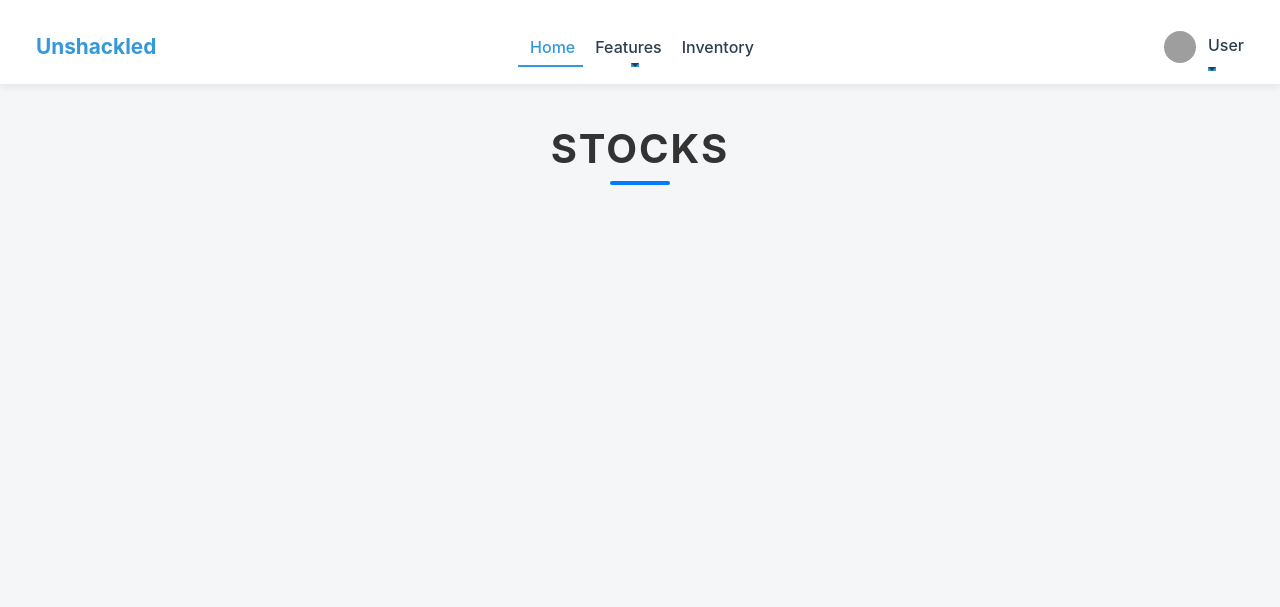
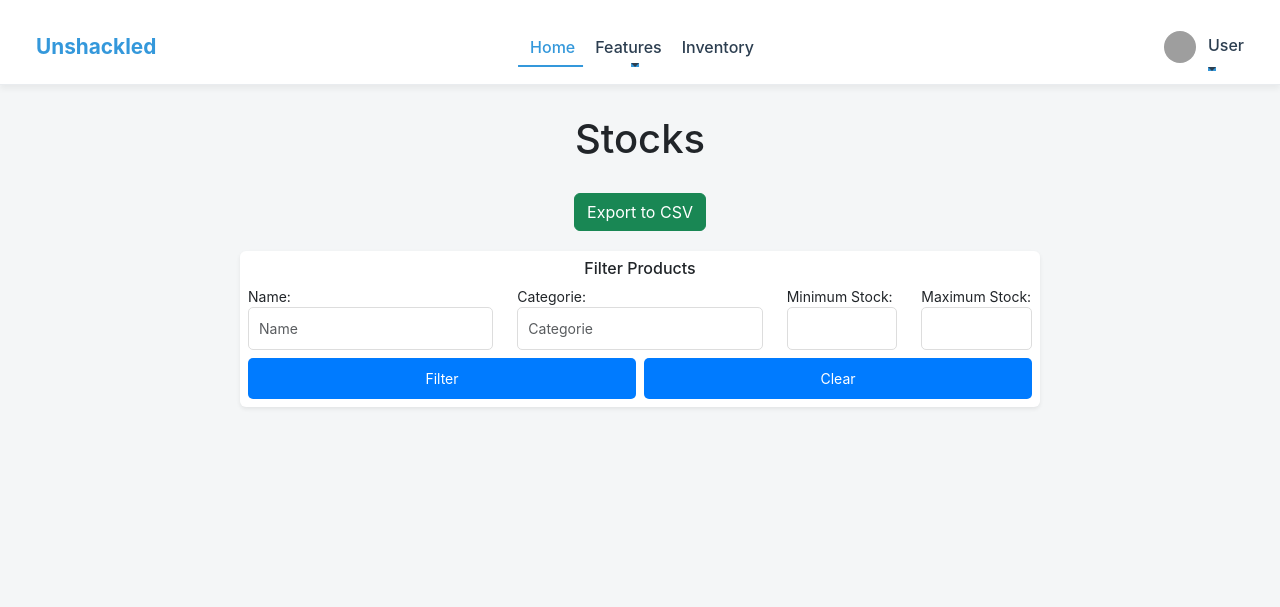
Before and after one commit to CesarRTMartins/Gestao-de-Stocks, a Django app: page /stocks/ in a window 1280 px wide. Shown: the top 607 px of the page. Before the commit the page ends 185 px from the top, so only its background shows below. Run offline with Django 5.2, Linux system fonts and the light colour scheme; data that the repository does not hold is empty; grey boxes are pictures that could not be loaded.

Commit message:
Implementação de funcionalidades

```diff
--- a/pap/pap/settings.py
+++ b/pap/pap/settings.py
@@ -27,9 +27,9 @@ SECRET_KEY = 'django-insecure-cb@s3v95q1jw-f#k_bys1md9mg$lxgh4n=^27rnw#!+2^bx)=a
 # SECURITY WARNING: don't run with debug turned on in production!
 DEBUG = True
 
-ALLOWED_HOSTS = []
+ALLOWED_HOSTS = ['dbfe-2a01-14-135-6240-e0ea-aa80-8866-bba1.ngrok-free.app','127.0.0.1']
 
-
+CSRF_TRUSTED_ORIGINS = ["https://dbfe-2a01-14-135-6240-e0ea-aa80-8866-bba1.ngrok-free.app"]
 # Application definition
 
 INSTALLED_APPS = [
--- a/pap/stocks/models/administration.py
+++ b/pap/stocks/models/administration.py
@@ -8,7 +8,11 @@ class Administrator(models.Model):
     password = models.CharField(max_length=128)  # Password do Administrator
     creation_date = models.DateTimeField(auto_now_add=True) # Data de criação da conta do Administrator
     update_date = models.DateTimeField(auto_now=True) # Data de atualização da conta do Administrator
-    active = models.PositiveSmallIntegerField(choices=[(0, 'Inactive'), (1, 'Active')], default=1)  # Activo ou não
+    active = models.PositiveSmallIntegerField(
+        choices=[(0, 'Inactive'),
+                (1, 'Active')],
+                default=1 # Activo ou não)
+        )
 
     class Meta:
         db_table = 'administrator'  # Define o nome personalizado da tabela na base de dados
--- a/pap/stocks/models/common.py
+++ b/pap/stocks/models/common.py
@@ -17,7 +17,11 @@ class Countries(models.Model):
     country = models.CharField(max_length=200)  # País
     cod = models.CharField(max_length=2)  # Cod do País
     indicative = models.CharField(max_length=10)  # Indicativo do País
-    active = models.PositiveSmallIntegerField(choices=[(0, 'Inactive'), (1, 'Active')], default=1)  # Activo ou não
+    active = models.PositiveSmallIntegerField(
+        choices=[(0, 'Inactive'),
+        (1, 'Active')],
+        default=1
+    )  # Activo ou não
 
     class Meta:
         db_table = 'countries'  # Define o nome personalizado da tabela na base de dados
--- a/pap/stocks/models/movements.py
+++ b/pap/stocks/models/movements.py
@@ -3,7 +3,6 @@ from .products import *
 
 
 class Movements(models.Model):
-
 
     product = models.ForeignKey(Products, on_delete=models.CASCADE, related_name="movements")
     stock = models.ForeignKey(StockProduct, on_delete=models.CASCADE, related_name="movements", null=True, blank=True)
--- a/pap/stocks/static/stocks/style.css
+++ b/pap/stocks/static/stocks/style.css
@@ -1,3 +1,4 @@
+/* Background geral */
 /* Background geral */
 body {
     font-family: Arial, sans-serif;
@@ -6,27 +7,28 @@ body {
     padding: 0;
 }
 
+
 /* Centralizar o card */
 .container {
     display: flex;
-    justify-content: center;
+    flex-direction: column;
     align-items: center;
-    min-height: 100vh; /* Para cobrir toda a altura */
+    min-height: 100vh;
     margin: 0 auto;
-    padding: 10px; /* Adicionar um espaçamento lateral */
+    padding: 10px;
     box-sizing: border-box;
 }
 
+/* Estilo do card */
 /* Estilo do card */
 .card {
     background-color: white;
     border-radius: 15px;
     box-shadow: 0 4px 6px rgba(0, 0, 0, 0.1);
-    padding: 30px;
-    max-width: 500px;
-    width: 100%; /* Sempre usar 100% para que o tamanho se ajuste */
-    box-sizing: border-box; /* Inclui padding e bordas na largura */
-    /*z-index: 500;*/
+    padding: 20px;
+    max-width: 450px;
+    width: 100%;
+    box-sizing: border-box;
 }
 
 /* Título */
@@ -269,3 +271,69 @@ body {
     background: #0056b3;
 
 }
+
+.center-button {
+    display: flex;
+    justify-content: center;
+    align-items: center;
+    margin-top: 20px; /* Ajusta conforme necessário */
+}
+
+/* Formulário de Filtro */
+.filter-form {
+    width: 100%;
+    max-width: 300px;
+    padding: 15px;
+    background: white;
+    border-radius: 10px;
+    box-shadow: 0 2px 5px rgba(0, 0, 0, 0.1);
+    margin-bottom: 20px;
+}
+
+.filter-form h6 {
+    text-align: center;
+    font-size: 1rem;
+    margin-bottom: 10px;
+}
+
+.filter-form input {
+    font-size: 0.9em;
+    padding: 8px;
+    margin-bottom: 8px;
+}
+
+.filter-form button {
+    font-size: 0.9em;
+}
+
+/* Ajuste para os cards */
+.stock-list {
+    list-style: none;
+    padding: 0;
+}
+
+.stock-list li {
+    font-size: 0.9em;
+}
+
+/* Ajustes para a responsividade */
+@media (max-width: 768px) {
+    .card {
+        padding: 15px;
+        max-width: 90%;
+    }
+
+    .filter-form {
+        max-width: 100%;
+        margin-bottom: 10px;
+    }
+
+    .filter-form input {
+        font-size: 0.85em;
+        padding: 6px;
+    }
+
+    .filter-form button {
+        font-size: 0.85em;
+    }
+}
--- a/pap/stocks/templates/stocks/Products.html
+++ b/pap/stocks/templates/stocks/Products.html
@@ -22,30 +22,27 @@
         </script>
     </head>
     <style>
-    h1 {
-        font-size: 2.5rem;
-        font-weight: bold;
-        color: #333; /* Cor neutra para combinar com o design */
-        text-align: center;
-        text-transform: uppercase;
-        letter-spacing: 2px;
-        padding: 10px 0;
-        position: relative;
+            /* Ajusta o tamanho do formulário para ocupar menos espaço */
+            .filter-form {
+                width: 220px;
+                padding: 10px;
+                font-size: 14px;
             }
 
-    h1::after {
-        content: "";
-        display: block;
-        width: 60px;
-        height: 4px;
-        background-color: #007bff; /* Azul para combinar com o logo */
-        margin: 8px auto 0;
-        border-radius: 2px;
-    }
-    .container.mt-0 {
-        margin-top: -90px !important;
+            .filter-form input {
+                font-size: 12px;
+                padding: 5px;
             }
 
+            .filter-form button {
+                font-size: 12px;
+                padding: 5px;
+            }
+
+            /* Garante que os cards não fiquem sobrepostos */
+            .container.my-4 {
+                margin-top: 120px;
+            }
     </style>
 
     <body>
@@ -121,20 +118,51 @@
             <div class="row">
                 <div class="col-md-12">
                     <h1 class="text-center mb-1">Stocks</h1>
+                    <div class="center-button">
+                        <a href="{% url 'export_csv' %}" class="btn btn-success">Export to CSV</a>
                     </div>
+
+
+                    <form method="GET" action="{% url 'list_Products' %}" class="p-2 bg-white rounded shadow-sm filter-form" style="width:100%; max-width:800px !important; margin: 0 auto;margin-top:20px;">
+                        <div class="row" style="">
+                            <h6 class="mb-2">Filter Products</h6>
+                            <div class="col-md-4">
+                                <label for="min_quantity">Name:</label>
+                                <input type="text" name="name" class="form-control form-control-sm mb-2" placeholder="Name">
                             </div>
+                            <div class="col-md-4">
+                                <label for="min_quantity">Categorie:</label>
+                                <input type="text" name="category" class="form-control form-control-sm mb-2" placeholder="Categorie">
                             </div>
+                            <div class="col-md-2">
+                                <label for="min_quantity">Minimum Stock:</label>
+                                <input type="number" name="min_quantity" id="min_quantity" value="{{ min_quantity }}" class="form-control form-control-sm mb-2">
+                            </div>
+                            <div class="col-md-2">
+                                <label for="max_quantity">Maximum Stock:</label>
+                                <input type="number" name="max_quantity" id="max_quantity" value="{{ max_quantity }}" class="form-control form-control-sm mb-2">
+                            </div>
+                            <div class="d-flex">
+                                <button type="submit" class="btn btn-primary btn-sm me-2 w-50">Filter</button>
+                                <button type="submit" name="clear_filters" value="1" class="btn btn-secondary btn-sm w-50">Clear</button>
+                            </div>
+
+                        </div>
+                    </form>
+
 
         <div class="container my-4">
             <div class="row">
                 {% for product in products %}
                 <div class="col-md-4 mb-4">
+
                     <a href="{% url 'stock_history' product.id %}" class="text-decoration-none text-dark">
                         <div class="card h-100 shadow-sm">
                             <div class="card-body position-relative">
                                 <h5 class="card-title fw-bold">{{ product.name }}</h5>
                                 <p class="card-text"><strong>Category:</strong> {{ product.category.name }}</p>
                                 <h6 class="mt-3">Stocks:</h6>
+
                                 <ul class="stock-list p-0">
                                     {% for stock in product.stocks.all %}
                                     <li>📦 Quantity: {{ stock.quantity }} | 🗓 Entry: {{ stock.entry_date }}</li>
@@ -152,7 +180,6 @@
             </div>
         </div>
 
-
         <script src="https://cdn.jsdelivr.net/npm/@popperjs/core@2.11.8/dist/umd/popper.min.js"></script>
         <script src="https://cdn.jsdelivr.net/npm/bootstrap@5.3.3/dist/js/bootstrap.min.js"></script>
     </body>
--- a/pap/stocks/templates/stocks/login.html
+++ b/pap/stocks/templates/stocks/login.html
@@ -133,8 +133,8 @@
             </div>
         {% endif %}
 
-        <div class="container text-center mt-3">
-            <p>Não tem uma conta? <a href="{% url 'register' %}" class="btn btn-outline-primary">Registar-se</a></p>
+        <div class="containerX text-center mt-3">
+            <p>Dont't have an account? <br> <a href="{% url 'register' %}" class="btn btn-outline-primary">Register</a></p>
         </div>
 
     </div>
--- a/pap/stocks/templates/stocks/manage_stock.html
+++ b/pap/stocks/templates/stocks/manage_stock.html
@@ -80,7 +80,7 @@
             <label for="quantity">Quantity</label>
             <input type="number" id="quantity" name="quantity" min="0" required>
 
-            <label for="price">price</label>
+            <label for="price">Price</label>
             <input type="decimal" id="price" name="price">
 
             <button type="submit">Update Stock</button>
--- a/pap/stocks/urls.py
+++ b/pap/stocks/urls.py
@@ -1,5 +1,6 @@
 from django.urls import path
 from . import views
+from . views import export_products_csv
 
 
 urlpatterns = [
@@ -11,4 +12,5 @@ urlpatterns = [
     path('DeleteCategory/', views.delete_category, name='Delete_Category'),
     path('stocks/manage/<int:product_id>/', views.manage_stock, name='manage_stock'),
     path('stock/history/<int:product_id>/', views.stock_history, name='stock_history'),
+    path('export/csv/',export_products_csv, name='export_csv'),
 ]
--- a/pap/stocks/views.py
+++ b/pap/stocks/views.py
@@ -3,6 +3,7 @@ from django.utils import timezone
 from .models import Products, ProductCategory, StockProduct, StockHistory # Importa o modelo que você criou para itens no estoque
 from django.http import HttpResponse
 from .forms import ProductForm
+from django.db.models import Sum, Case, When, IntegerField, Value,Subquery, OuterRef
 from .forms import *
 from .forms import ProductCategoryForm
 from django.shortcuts import render, get_object_or_404, redirect
@@ -10,14 +11,79 @@ from django.contrib import messages
 from django.http import HttpResponseRedirect
 from django.urls import reverse
 from .forms import CustomUserCreationForm
+import csv
+from django.http import HttpResponse
 # Create your views here.
 
 def home(request):
     return HttpResponse("Welcome to the Home Page! This is your default view.")
 
 def list_Products(request):
-    products = Products.objects.all()  # Vai buscar todos os produtos á base de dados
-    return render(request, 'stocks/Products.html', {'products': products})
+    products = Products.objects.all()  # Busca todos os produtos
+
+    # Obtém os valores do filtro
+    name_filter = request.GET.get('name', '')
+    category_filter = request.GET.get('category', '')
+    min_quantity = request.GET.get('min_quantity', '')
+    max_quantity = request.GET.get('max_quantity', '')
+
+    # Verifica se o botão de limpar foi pressionado
+    if 'clear_filters' in request.GET:
+        name_filter = ''
+        category_filter = ''
+        min_quantity = ''
+        max_quantity = ''
+
+    # Aplica os filtros conforme preenchido
+    if name_filter:
+        products = products.filter(name__icontains=name_filter)
+
+    if category_filter:
+        try:
+            category = ProductCategory.objects.get(name=category_filter)
+            products = products.filter(category=category)
+        except ProductCategory.DoesNotExist:
+            products = Products.objects.none()  # Se a categoria não existir, retorna lista vazia
+
+    # Criar um dicionário para armazenar o stock final de cada produto
+    stock_dict = {}
+
+    for product in products:
+        total_stock = StockHistory.objects.filter(product=product).aggregate(
+            total_stock=Sum(
+                Case(
+                    When(change_type='add', then='quantity_changed'),
+                    When(change_type='remove', then=-1 * Value(1) * 'quantity_changed'),
+                    default=0,
+                    output_field=IntegerField()
+                )
+            )
+        )['total_stock'] or 0  # Se for None, assume 0
+
+        stock_dict[product.id] = total_stock  # Associa o ID ao stock correto
+
+    # Filtrar produtos com base no stock calculado
+    try:
+        if min_quantity and max_quantity:
+            min_quantity = int(min_quantity)
+            max_quantity = int(max_quantity)
+            products = [p for p in products if min_quantity <= stock_dict.get(p.id, 0) <= max_quantity]
+        elif min_quantity:
+            min_quantity = int(min_quantity)
+            products = [p for p in products if stock_dict.get(p.id, 0) >= min_quantity]
+        elif max_quantity:
+            max_quantity = int(max_quantity)
+            products = [p for p in products if stock_dict.get(p.id, 0) <= max_quantity]
+    except ValueError:
+        pass  # Se o usuário inserir algo inválido, ignora o filtro
+
+    return render(request, 'stocks/Products.html', {
+        'products': products,
+        'name_filter': name_filter,
+        'category_filter': category_filter,
+        'min_quantity': min_quantity,
+        'max_quantity': max_quantity
+    })
 
 def add_product(request):
     if request.method == 'POST':
@@ -126,14 +192,29 @@ def stock_history(request, product_id):
 
     return render(request, 'stocks/stock_history.html', {'product': product, 'history': history})
 
-
 def register(request):
     if request.method == "POST":
         form = UserCreationForm(request.POST)
         if form.is_valid():
             form.save()
-            return redirect("login/")  # Redireciona para login após registo bem-sucedido
+            messages.success(request, "Conta criada com sucesso! Agora pode fazer login.")
+            return redirect("login")  # Certifica-te de que a URL name está correta
+        else:
+            messages.error(request, "Ocorreu um erro ao criar a conta. Verifique os dados.")
     else:
         form = UserCreationForm()
 
     return render(request, "stocks/register.html", {"form": form})
+
+def export_products_csv(request):
+    response = HttpResponse(content_type='text/csv')
+    response['Content-Disposition'] = 'attachment; filename="products.csv"'
+
+    writer = csv.writer(response)
+    writer.writerow(['Nome', 'Categoria', 'Quantidade', 'Preço'])  # Ajuste os campos conforme seu modelo
+
+    products = Products.objects.all()
+    for product in products:
+        writer.writerow([product.name, product.category, product.reference])  # Ajuste conforme seu modelo
+
+    return response
```
Also changed, not shown: pap/stocks/models/products.py (+16 -3 lines), pap/stocks/templates/stocks/register.html (+39 -9 lines). Lines whose indentation alone changed are shown as unchanged.
